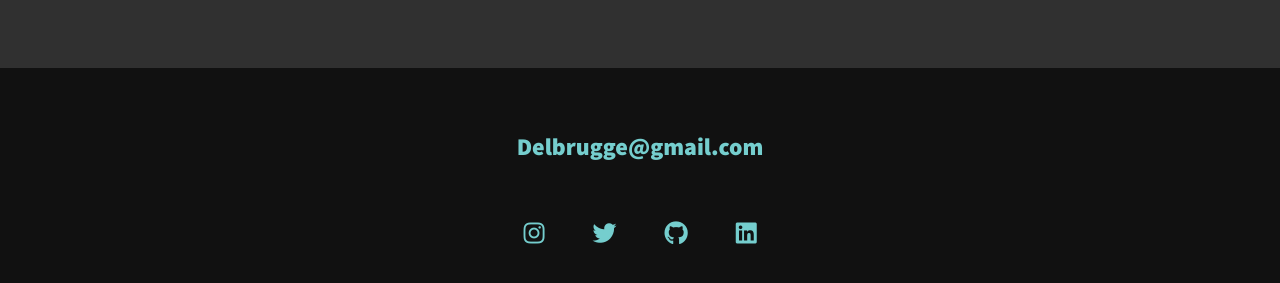
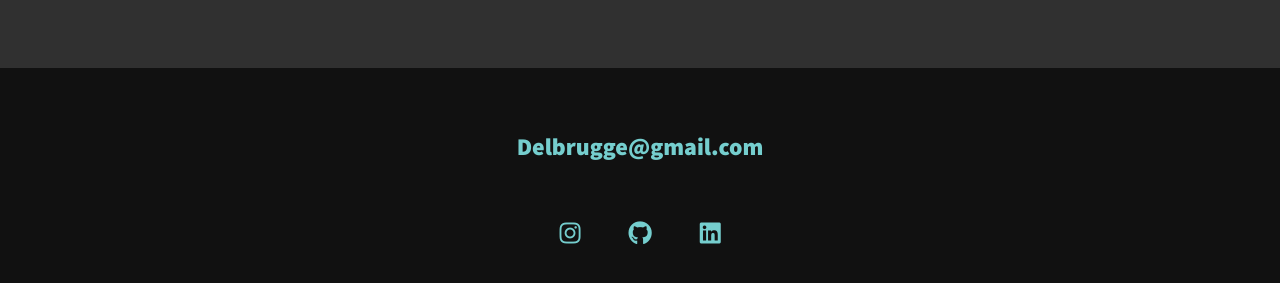
Before and after one commit to delbrugge/delbrugge, a plain HTML site: page index.html in a window 1280 px wide. Shown: the part 2111-2394 px from the top of the page. Drawn offline with nearby package versions, Linux system fonts and the light colour scheme.

Commit message:
updated social media links

```diff
--- a/index.html
+++ b/index.html
@@ -169,13 +169,9 @@
                         <i class="fab fa-instagram"></i>
                     </a>
                 </li>
+
                 <li class="social-list__item">
-                    <a class="social-list__link" href="https://twitter.com">
-                        <i class="fab fa-twitter"></i>
-                    </a>
-                </li>
-                <li class="social-list__item">
-                    <a class="social-list__link" href="https://github.com">
+                    <a class="social-list__link" href="https://github.com/delbrugge">
                         <i class="fab fa-github"></i>
                     </a>
                 </li>
```
